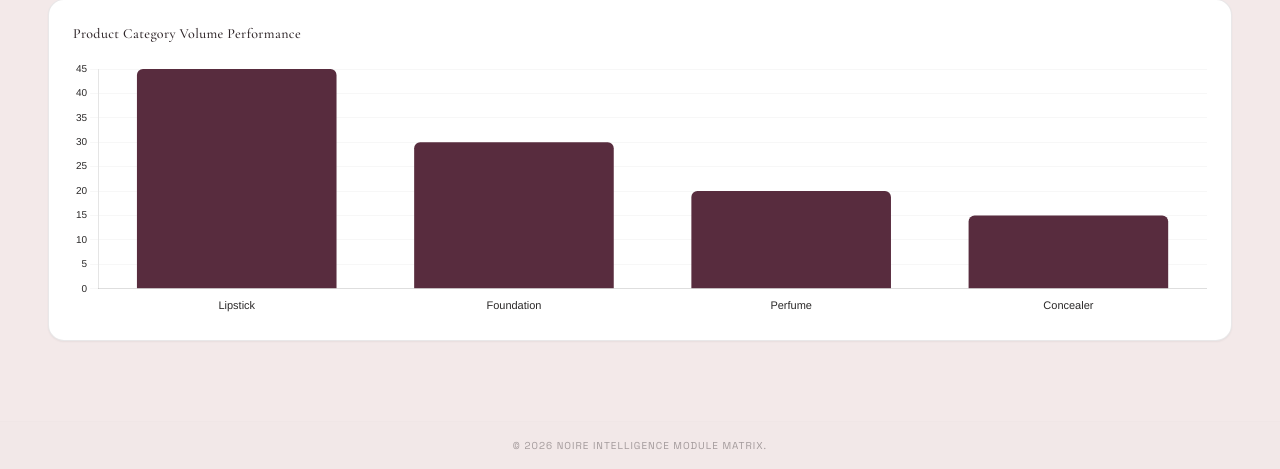
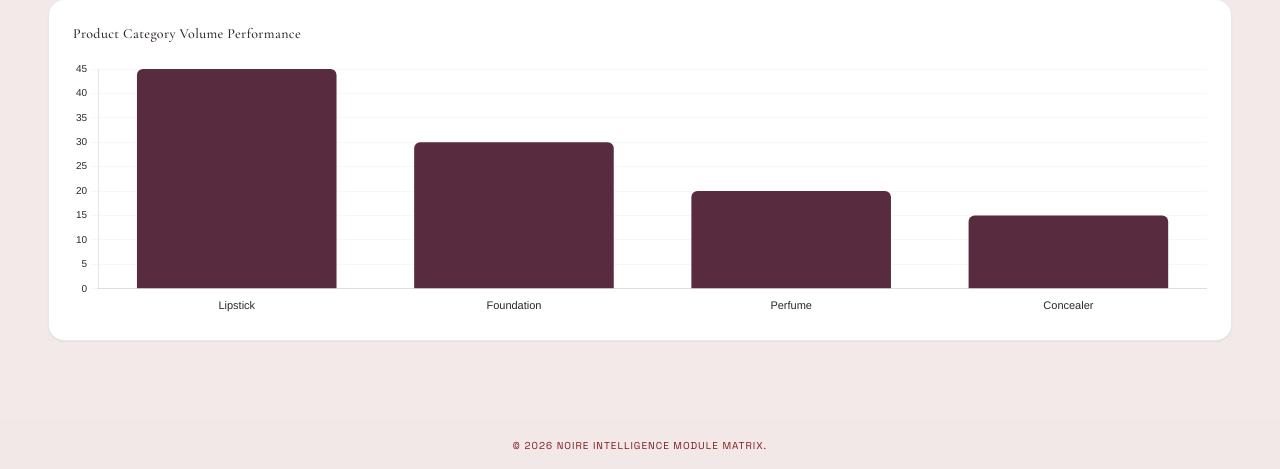
Before and after one commit to renashadahal/makeupsalesprediction, a Flask app: page /dashboard in a window 1280 px wide. Shown: the part 771-1240 px from the top of the page. Run offline with Flask 3, Linux system fonts and the light colour scheme; the visitor is signed in with stand-in values (Sample User, id 1); data that the repository does not hold is empty; some libraries are stand-ins or nearby versions.

Commit message:
some changes (footer colour etc)

```diff
--- a/templates/base.html
+++ b/templates/base.html
@@ -129,7 +129,7 @@
     </main>
 
     <!-- Footer System -->
-    <footer class="py-4 text-center text-[10px] text-noireText/40 uppercase tracking-widest border-t border-parchment/40 bg-parchment/10 mt-auto">
+    <footer class="py-4 text-center text-[10px] text-red-900 uppercase tracking-widest border-t border-parchment/40 bg-parchment/10 mt-auto">
         &copy; 2026 Noire Intelligence Module Matrix.
     </footer>
 
```
Also changed, not shown: README.md.
